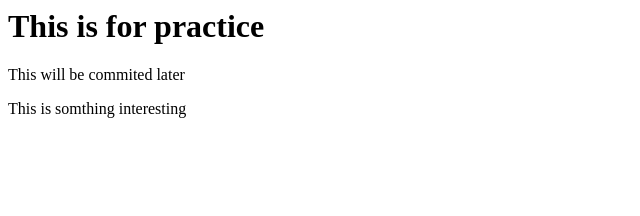
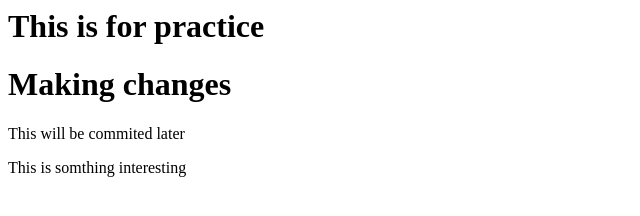
Before and after one commit to RishabhKumr/VinsolGitRepoExcercise2, a plain HTML site: page index.html in a window 1280 px wide. Shown: the whole page, without its empty margins (0-640 px from the left). Drawn offline with Linux system fonts and the light colour scheme.

Commit message:
third commit

```diff
--- a/index.html
+++ b/index.html
@@ -1,6 +1,7 @@
 <html>
 <head>
 <h1>This is for practice</h1>
+<h1>Making changes</h1>
 </head>
 <body>
 <p>This will be commited later</p>
```
